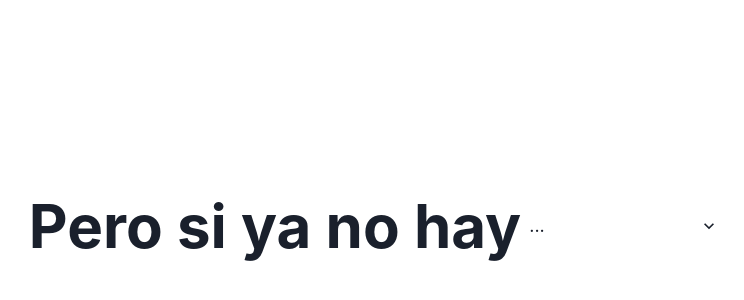
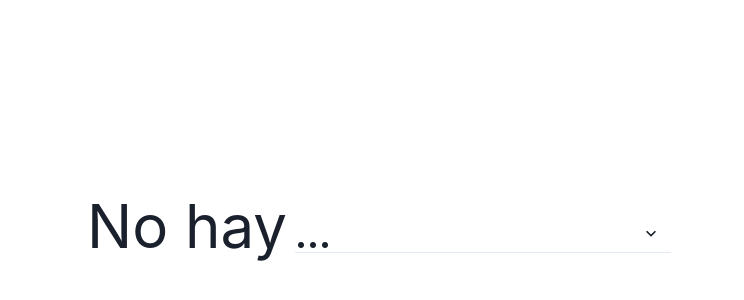
Before and after one commit to Belco90/no-hay, a Next.js app: page / in a window 1280 px wide. Shown: the part 150-450 px from the top of the page, without its empty margins (261-1005 px from the left). Built offline with nearby package versions, Linux system fonts and the light colour scheme.

Commit message:
style improvements

```diff
--- a/src/components/TopicSelect.tsx
+++ b/src/components/TopicSelect.tsx
@@ -6,9 +6,10 @@ export const TopicSelect = (props: SelectProps): JSX.Element => {
   return (
     <Select
       placeholder="..."
-      variant="unstyled"
-      size="lg"
+      variant="flushed"
       width="auto"
+      fontSize="4xl"
+      fontWeight="bold"
       {...props}
     >
       {TOPICS.map((topic) => (
--- a/src/pages/index.tsx
+++ b/src/pages/index.tsx
@@ -14,11 +14,12 @@ type TopicChoice = MainTopic | ''
 
 const Home: NextPage = () => {
   const [topic, setTopic] = useState<TopicChoice>('')
+  const isTopicSelected = topic !== ''
   const { isLoading, data } = useQuery(
     ['news', { topic }],
     () => getNews({ topic: topic as MainTopic }),
     {
-      enabled: !!topic,
+      enabled: isTopicSelected,
     }
   )
 
@@ -26,7 +27,7 @@ const Home: NextPage = () => {
     setTopic(event.target.value as TopicChoice)
   }
 
-  const shouldShowResults = !!topic && !isLoading
+  const shouldShowResults = isTopicSelected && !isLoading
 
   return (
     <Container
@@ -35,7 +36,7 @@ const Home: NextPage = () => {
       minHeight="100vh"
       paddingY="4"
       paddingX="2"
-      justifyContent={!!topic ? 'start' : 'center'}
+      justifyContent="center"
     >
       <Head>
         <title>No hay</title>
@@ -44,11 +45,16 @@ const Home: NextPage = () => {
       </Head>
 
       <Box as="main">
-        <HStack width="full" justifyContent="center">
-          <Heading as="h1" fontSize="6xl">
-            Pero si ya no hay
+        <HStack width="full" justifyContent="start" alignItems="baseline">
+          <Heading
+            as="label"
+            fontSize="6xl"
+            htmlFor="topic-select"
+            fontWeight="regular"
+          >
+            No hay
           </Heading>
-          <TopicSelect onChange={handleTopicChange} />
+          <TopicSelect id="topic-select" onChange={handleTopicChange} />
         </HStack>
 
         <Box marginBottom="12" />
```
